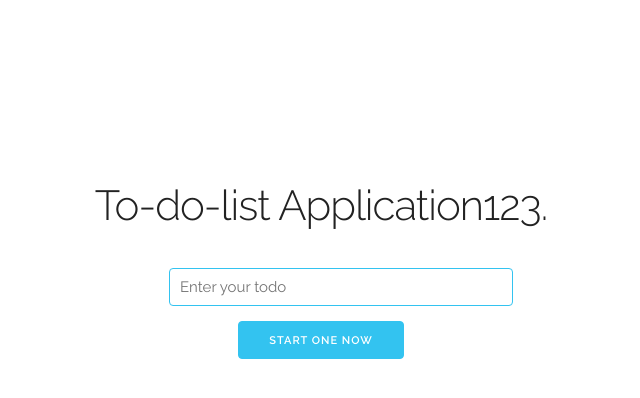
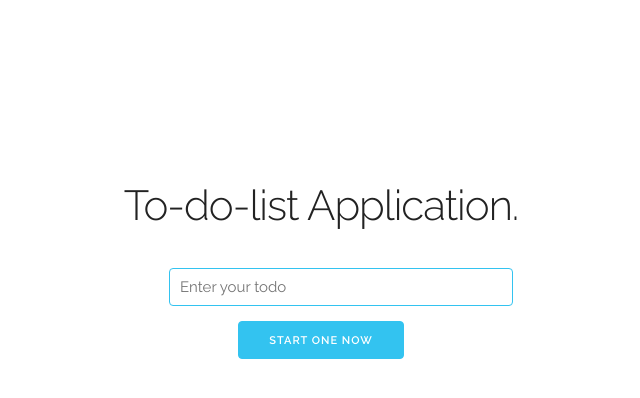
Before and after one commit to suraj0395/x21117951_DevOps_Project, a Django app: page / in a window 1280 px wide. Shown: the part 67-465 px from the top of the page, without its empty margins (319-959 px from the left). Run offline with Django 3.2, Linux system fonts and the light colour scheme; some libraries are stand-ins or nearby versions.

Commit message:
LiveDemoCommit

```diff
--- a/lists/templates/lists/index.html
+++ b/lists/templates/lists/index.html
@@ -2,7 +2,7 @@
 
 {% block body %}
 <section class="header">
-  <h2 class="title">To-do-list Application123.</h2>
+  <h2 class="title">To-do-list Application.</h2>
   <div class="row">
     <div class="three columns value-prop"></div>
     <div class="six columns">
```
